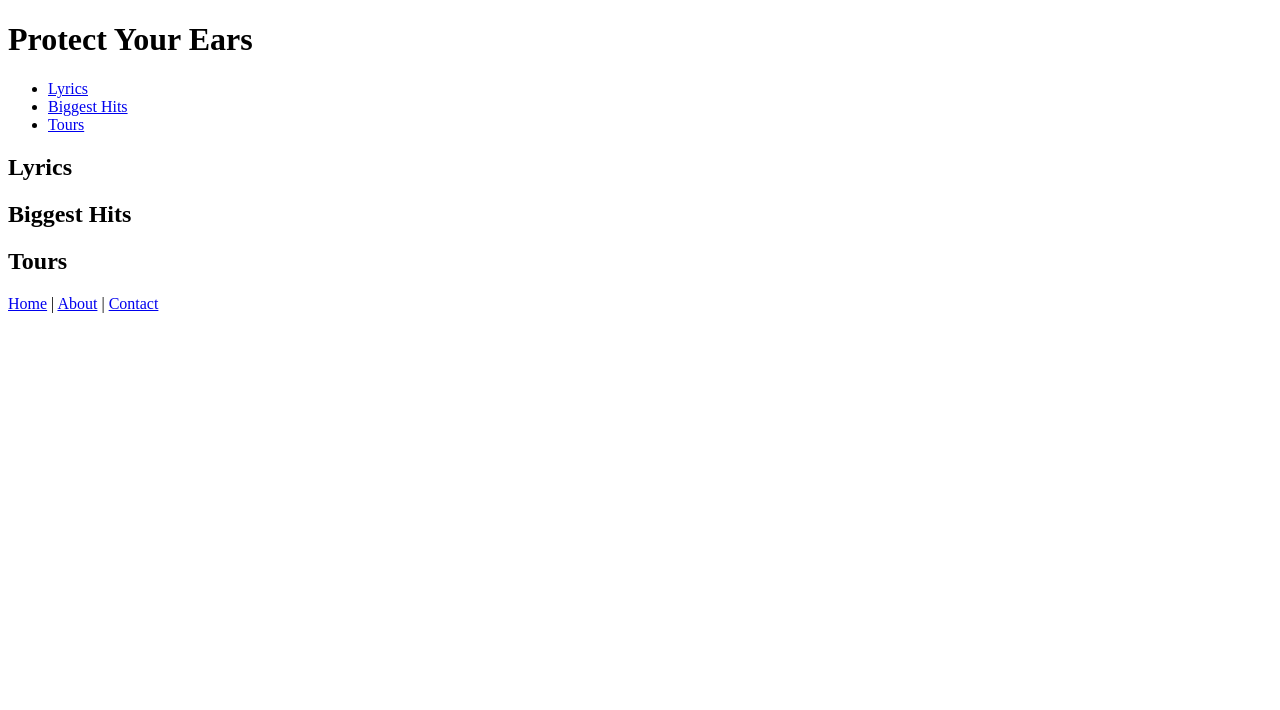
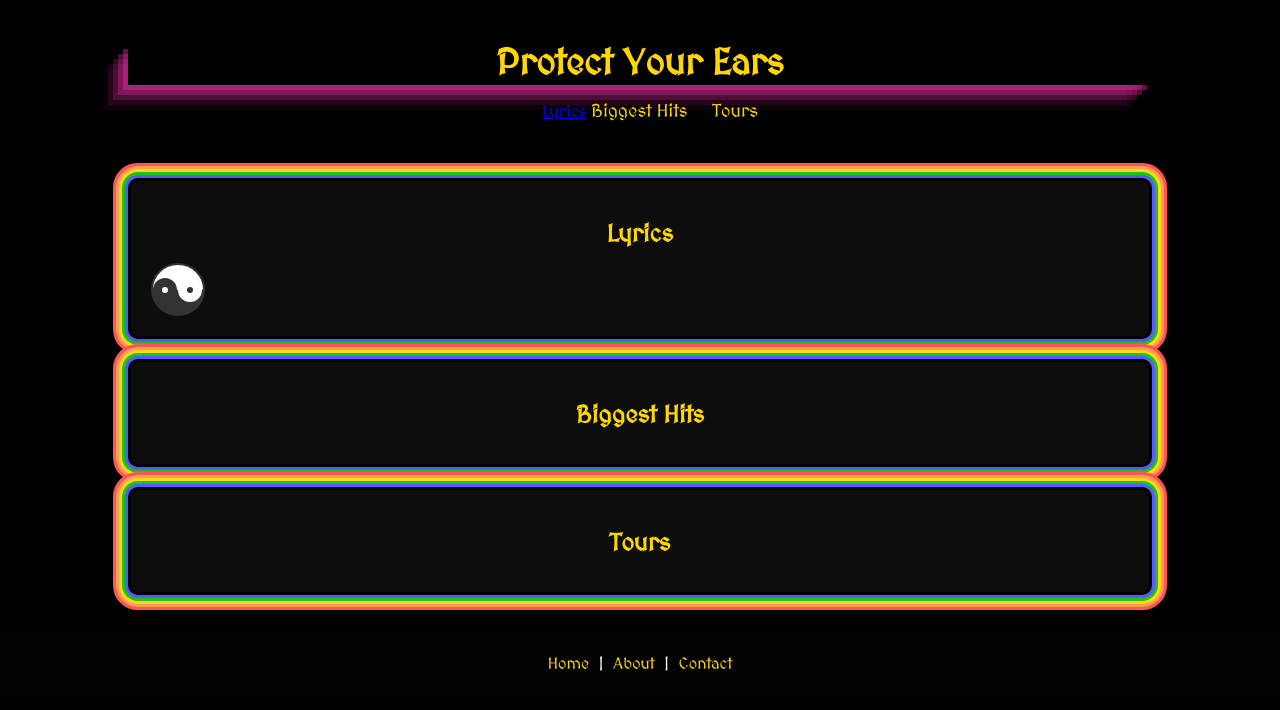
Before and after one commit to JasonArriaza/Protect-Your-Ears, a plain HTML site: page index.html in a window 1280 px wide. Drawn offline with Linux system fonts and the light colour scheme; files whose address does not match are found by name; a web font is replaced by a local one.

Commit message:
Added cool style.css

```diff
--- a/assets/css/stylesheet.css
+++ b/assets/css/stylesheet.css
@@ -0,0 +1,175 @@
+
+/*
+.diamond {
+
+    --size: 50px;
+    --quarter-size: calc(var(--size) / 4);
+
+    border-style: solid;
+    border-color: transparent transparent #333 transparent;
+    border-width: 0 var(--quarter-size) var(--quarter-size) var(--quarter-size);
+    height: 0;
+    width: calc(var(--size) / 2);
+    box-sizing: content-box;
+    position: relative;
+    margin: 0 0 calc(var(--size) / 2) 0;
+  }
+  .diamond:after {
+    content: "";
+    position: absolute;
+    top: var(--quarter-size);
+    left: calc(var(--quarter-size) * -1);
+    width: 0;
+    height: 0;
+    border-style: solid;
+    border-color: #333 transparent transparent transparent;
+    border-width: calc(var(--size) * 0.7) calc(var(--size) / 2) 0 calc(var(--size) / 2);
+.moon {
+  width: 50px;
+  height: 50px;
+  border-radius: 50%;
+  box-shadow: 9px 9px 0 0 #333;
+  margin-left: -25px;
+  margin-top: -25px;
+}
+.tv-screen {
+  position: relative;
+  width: 50px;
+  height: 40px;
+  background: #333;
+  border-radius: 50% / 10%;
+  color: white;
+  text-align: center;
+}
+
+.tv-screen:before {
+  content: '';
+  position: absolute;
+  top: 10%;
+  bottom: 10%;
+  right: -5%;
+  left: -5%;
+  background: inherit;
+  border-radius: 5% / 50%;
+}
+ }*/
+
+body, html {
+    margin: 0;
+    padding: 0;
+    font-family: "MedievalSharp";
+    background-color: #000;
+    color: #fff;
+}
+
+header {
+    background-color: #000;
+    padding: 20px 0;
+}
+
+.container {
+    width: 80%;
+    margin: 0 auto;
+}
+
+header h1 {
+    text-align: center;
+    color: #ffd700;
+    font-size: 36px;
+    margin-bottom: 10px;
+    box-shadow: rgba(240, 46, 170, 0.4) -5px 5px, rgba(240, 46, 170, 0.3) -10px 10px, rgba(240, 46, 170, 0.2) -15px 15px, rgba(240, 46, 170, 0.1) -20px 20px, rgba(240, 46, 170, 0.05) -25px 25px;
+}
+.yin-yang {
+    width: 50px;
+    box-sizing: content-box;
+    height: 25px;
+    background: #fff;
+    border-color: #333;
+    border-style: solid;
+    border-width: 2px 2px 26px 2px;
+    border-radius: 100%;
+    position: relative;
+  }
+  .yin-yang:before {
+    content: "";
+    position: absolute;
+    top: 50%;
+    left: 0;
+    background: #fff;
+    border: 9.4px solid #333;
+    border-radius: 100%;
+    width: 6.25px;
+    height: 6.25px;
+    box-sizing: content-box;
+  }
+  .yin-yang:after {
+    content: "";
+    position: absolute;
+    top: 50%;
+    left: 50%;
+    background: #333;
+    border: 9.4px solid #fff;
+    border-radius: 100%;
+    width: 6.25px;
+    height: 6.25px;
+    box-sizing: content-box;
+  }
+
+nav ul {
+    list-style: none;
+    text-align: center;
+}
+
+nav ul li {
+    display: inline;
+    margin-right: 20px;
+    text-decoration: none;
+    color: #77ff00;
+    font-size: 18px;
+}
+
+nav ul li a {
+    text-decoration: none;
+    color: #ffd700;
+    font-size: 18px;
+}
+
+
+
+
+main {
+    padding: 20px 0;
+}
+
+.box {
+    background-color: #0d0d0d;
+    color: #fff;
+    padding: 20px;
+    margin-bottom: 20px;
+    border-radius: 10px;
+    border: 3px solid #000;
+    box-shadow: rgb(85, 91, 255) 0px 0px 0px 3px, rgb(31, 193, 27) 0px 0px 0px 6px, rgb(255, 217, 19) 0px 0px 0px 9px, rgb(255, 156, 85) 0px 0px 0px 12px, rgb(255, 85, 85) 0px 0px 0px 15px;
+}
+
+.box h2 {
+    text-align: center;
+    font-size: 24px;
+    margin-bottom: 15px;
+    color: #ffd700;
+}
+
+
+footer {
+    background-color: #020202;
+    padding: 20px 0;
+}
+
+.links {
+    text-align: center;
+}
+
+.links a {
+    text-decoration: none;
+    color: #ffd700;
+    margin: 0 5px;
+}
--- a/index.html
+++ b/index.html
@@ -5,6 +5,7 @@
     <meta charset="UTF-8">
     <title>Protect Your Ears</title>
     <link rel="stylesheet" href="assets/css/stylesheet.css">
+    <link href="https://fonts.googleapis.com/css2?family=MedievalSharp&family=Wallpoet&display=swap" rel="stylesheet">
 </head>
 
 <body>
@@ -12,9 +13,9 @@
         <div class="container">
             <h1>Protect Your Ears</h1>
             <nav>
-                <!-- Navigation links can be added here -->
+
                 <ul>
-                    <li><a href="#lyrics">Lyrics</a></li>
+                  <a<li><a href="#lyrics">Lyrics</a></li>
                     <li><a href="#hits">Biggest Hits</a></li>
                     <li><a href="#tours">Tours</a></li>
                 </ul>
@@ -24,22 +25,22 @@
 
     <main>
         <div class="container">
+
             <section id="lyrics" class="box">
-                <h2>Lyrics</h2>
-                <!-- Lyrics content here -->
-                <!-- You can add lyrics or any related information -->
+
+           <h2>Lyrics</h2>
+           <div class="yin-yang"></div>
+
             </section>
 
             <section id="hits" class="box">
                 <h2>Biggest Hits</h2>
-                <!-- Biggest hits content here -->
-                <!-- Add information about the top songs, albums, etc. -->
+
             </section>
 
             <section id="tours" class="box">
                 <h2>Tours</h2>
-                <!-- Tours information here -->
-                <!-- List upcoming or past tour dates and details -->
+
             </section>
         </div>
             <script src="assets/script.js"></script>
@@ -48,13 +49,15 @@
     <footer>
         <div class="container">
             <div class="links">
-                <!-- Footer links -->
+
                 <a href="#">Home</a> |
                 <a href="#">About</a> |
                 <a href="#">Contact</a>
             </div>
         </div>
+
     </footer>
+
 </body>
 
 </html>
```
